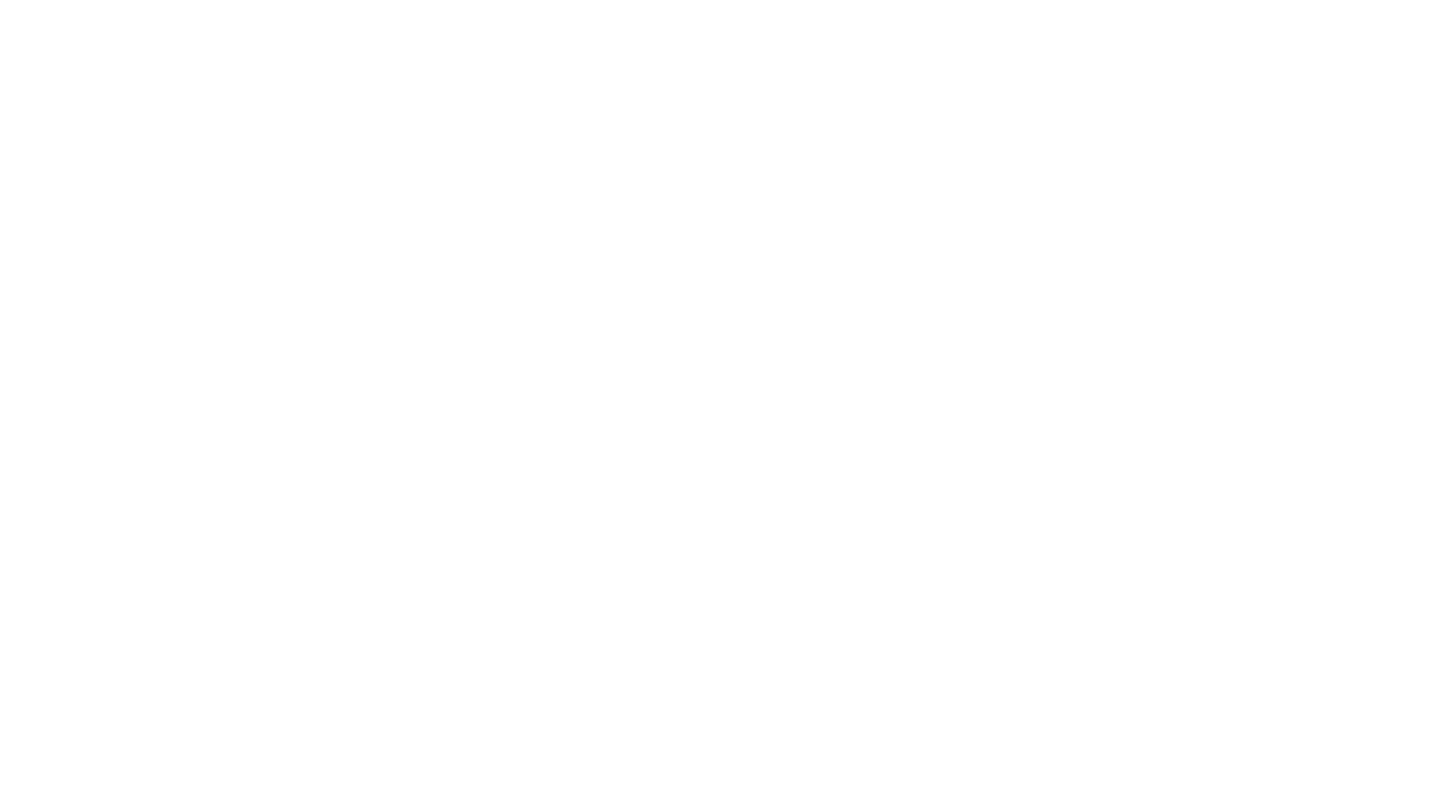
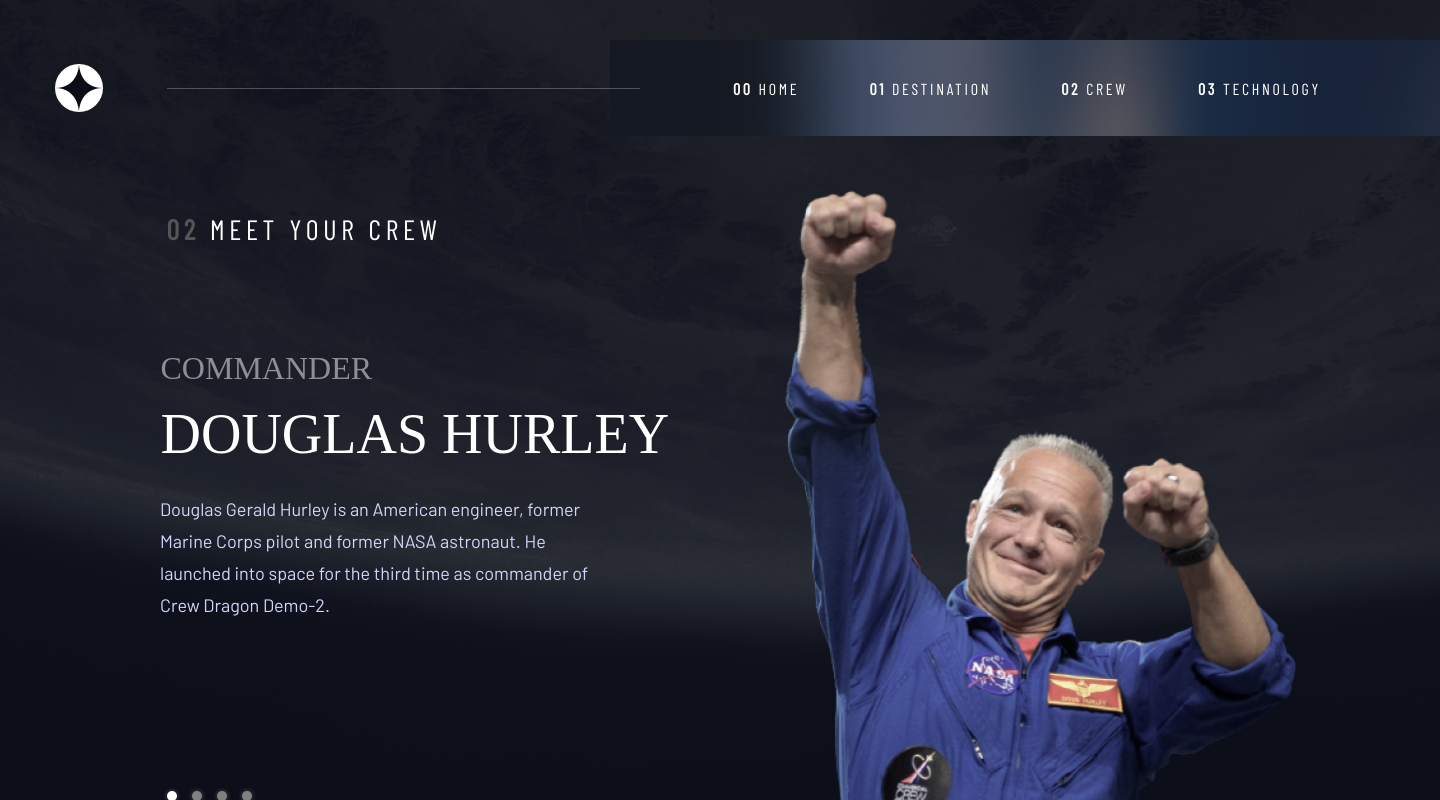
Before and after one commit to Luis-Restrepo98/workshop-6, a React (Vite) app: page /crew in a window 1280 px wide. Before the commit this address had no page. Shown: the top 800 px of the page, 1440 px wide, since content can reach past the window. Built offline with nearby package versions, Linux system fonts and the light colour scheme; a web font is replaced by a local one.

Commit message:
implementacion de la navegacion con una mala practica

```diff
--- a/src/components/Carousel.jsx
+++ b/src/components/CarouselPersonajes.jsx
@@ -47,7 +47,7 @@ let personajesData = [
   },
 ];
 
-const Carousel = () => {
+const CarouselPersonajes = () => {
   const [indexPersonaje, setIndexPersonaje] = useState(0);
 
   return (
@@ -76,4 +76,4 @@ const Carousel = () => {
   );
 };
 
-export default Carousel;
+export default CarouselPersonajes;
--- a/src/components/Home.jsx
+++ b/src/components/Home.jsx
@@ -1,11 +1,11 @@
 import React from 'react';
+import '../sass/home.scss';
 import Navbar from './Navbar';
-import '../sass/home.scss';
 
 const Home = () => {
   return (
     <>
-      <main className='mainContainer'>
+      <main className='mainContainerHome'>
         <Navbar />
         <div id='oval'></div>
         <article id='TextContainer'>
--- a/src/components/Layout.jsx
+++ b/src/components/Layout.jsx
@@ -5,7 +5,7 @@ import Navbar from '../components/Navbar';
 const Layout = () => {
   return (
     <div>
-      <Navbar />
+      {/* <Navbar /> */}
       <Outlet />
     </div>
   );
--- a/src/components/Navbar.jsx
+++ b/src/components/Navbar.jsx
@@ -1,5 +1,5 @@
 import React, { useEffect } from 'react';
-import { NavLink } from 'react-router-dom';
+import { NavLink, Outlet } from 'react-router-dom';
 import '../sass/navbar.scss';
 
 import starIcon from '../assets/icons/star.svg';
--- a/src/components/Personaje.jsx
+++ b/src/components/Personaje.jsx
@@ -1,4 +1,6 @@
 import React from 'react';
+import Navbar from './Navbar';
+
 import linea from '../assets/icons/linea-personajes.png';
 
 import '../sass/personaje.scss';
@@ -10,7 +12,8 @@ const Personaje = props => {
 
   return (
     <>
-      <main className='mainContainer'>
+      <main className='mainContainerPersonajes'>
+        <Navbar />
         <h1 className='mainTitle'>
           <span className='mainTitle__number'>02</span> Meet your crew
         </h1>
--- a/src/components/Router.jsx
+++ b/src/components/Router.jsx
@@ -2,13 +2,16 @@ import React from 'react';
 import { BrowserRouter, Route, Routes } from 'react-router-dom';
 import Home from '../components/Home';
 import Layout from '../components/Layout';
+import CarouselPersonajes from '../components/CarouselPersonajes';
 
 const Router = () => {
   return (
     <BrowserRouter>
       <Routes>
-        <Route element={<Layout />} />
-        <Route index element={<Home />} />
+        <Route element={<Layout />}>
+          <Route index element={<Home />} />
+          <Route path='crew' element={<CarouselPersonajes />} />
+        </Route>
       </Routes>
     </BrowserRouter>
   );
--- a/src/sass/home.scss
+++ b/src/sass/home.scss
@@ -10,7 +10,7 @@
 
 $desktop-breakpoint: 1115px;
 
-.mainContainer {
+.mainContainerHome {
   position: relative;
   display: flex;
   justify-content: center;
--- a/src/sass/personaje.scss
+++ b/src/sass/personaje.scss
@@ -10,7 +10,7 @@
 
 $desktop-breakpoint: 1115px;
 
-.mainContainer {
+.mainContainerPersonajes {
   position: relative;
   margin: auto;
   width: 375px;
```
